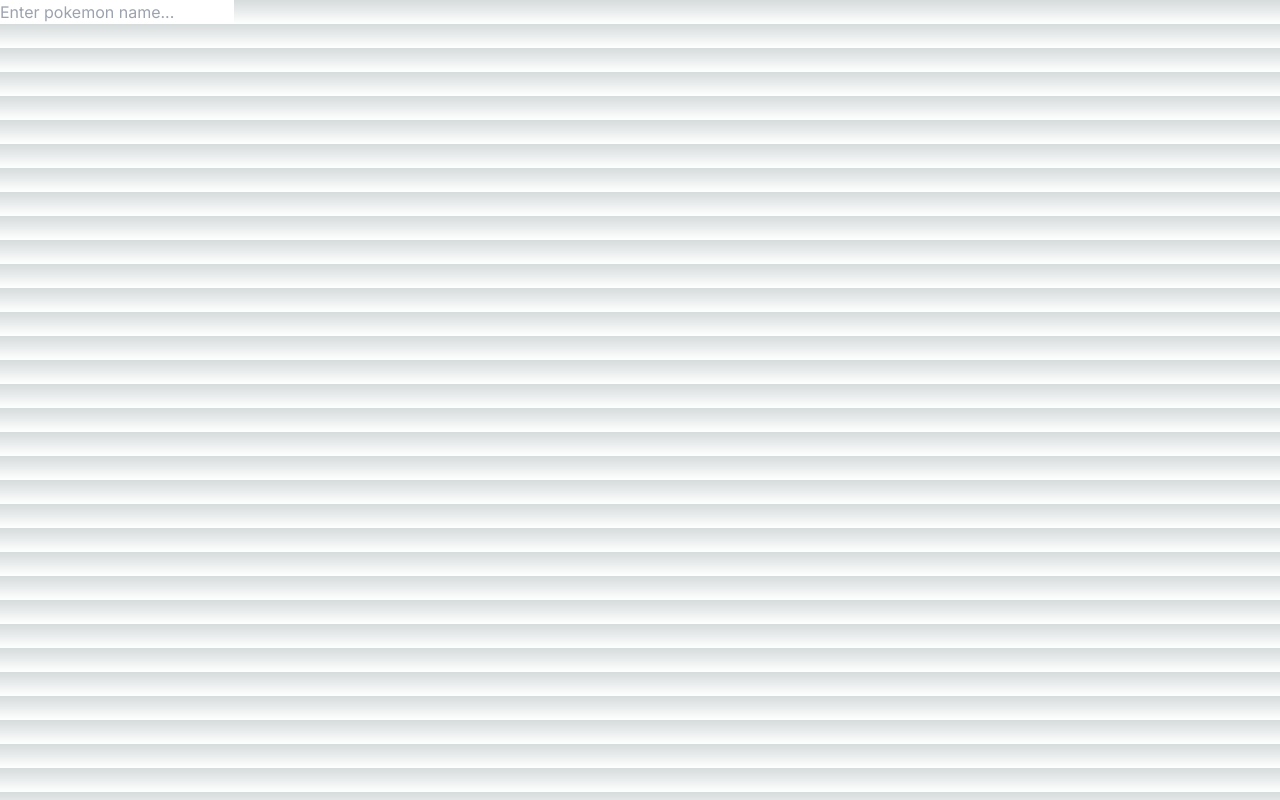
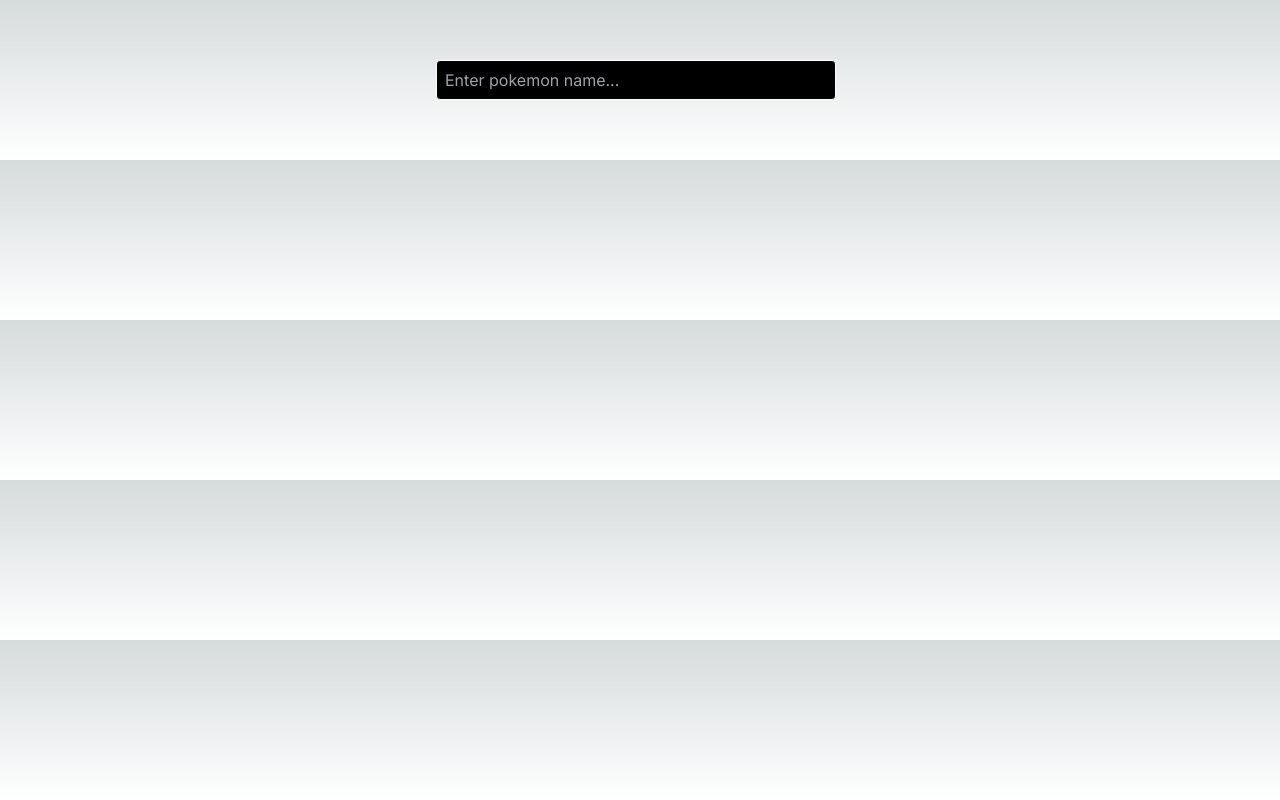
Before and after one commit to erthium/site-about-pokes, a Next.js app: page / in a window 1280 px wide. Built offline with nearby package versions, Linux system fonts and the light colour scheme.

Commit message:
Creating new style files and adding some styling for search bar

```diff
--- a/components/SearchBar.tsx
+++ b/components/SearchBar.tsx
@@ -1,6 +1,8 @@
 // Import necessary dependencies
-import React, { useState, ChangeEvent, KeyboardEvent } from 'react';
+import React, { useState, ChangeEvent, KeyboardEvent, MouseEvent, useRef, useEffect } from 'react';
 import { PokeApiService } from '../services/pokeApiService';
+// styles
+import styles from '../styles/searchbar.module.css';
 
 // Interface for SearchBarProps
 interface SearchBarProps {
@@ -11,6 +13,7 @@
 interface SearchBarState {
   inputText: string;
   suggestions: string[];
+  selectedSuggestionIndex: number;
 }
 
 // SearchBar component
@@ -19,8 +22,10 @@
   const [state, setState] = useState<SearchBarState>({
     inputText: '',
     suggestions: [],
+    selectedSuggestionIndex: -1,
   });
 
+  const suggestionsRef = useRef<HTMLDivElement>(null);
 
   const fetchSuggestions = async (input: string): Promise<string[]> => {
     if (input.length <= 0) return [];
@@ -33,40 +38,74 @@
     const newInputText = e.target.value;
     // Fetch suggestions based on the input (you need to implement this function)
     const newSuggestions = await fetchSuggestions(newInputText);
-    setState({ inputText: newInputText, suggestions: newSuggestions });
+    setState({ inputText: newInputText, suggestions: newSuggestions, selectedSuggestionIndex: -1});
   };
 
 
   // Function to handle key events (for selecting suggestions)
   const handleKeyDown = (e: KeyboardEvent<HTMLInputElement>) => {
     if (e.key === 'Enter') {
+      if(state.selectedSuggestionIndex !== -1){
+        onSelected(state.suggestions[state.selectedSuggestionIndex]);
+        setState({ inputText: state.suggestions[state.selectedSuggestionIndex], suggestions: [], selectedSuggestionIndex: -1});
+      }
+      else{
         onSelected(state.inputText);
-    } else if (e.key === 'ArrowDown') {
-      // Handle Arrow Down key press (you might want to highlight/select the next suggestion)
-      // For simplicity, I'm not implementing this in detail
-    } else if (e.key === 'ArrowUp') {
-      // Handle Arrow Up key press (you might want to highlight/select the previous suggestion)
-      // For simplicity, I'm not implementing this in detail
+        setState({ ...state, suggestions: [], selectedSuggestionIndex: -1});
+      }
+    }
+    else if (e.key === 'ArrowDown') {
+      e.preventDefault();
+      const newIndex = Math.min(state.selectedSuggestionIndex + 1, state.suggestions.length - 1);
+      setState({ ...state, selectedSuggestionIndex: newIndex });
+    }
+    else if (e.key === 'ArrowUp') {
+      e.preventDefault();
+      const newIndex = Math.max(state.selectedSuggestionIndex - 1, -1);
+      setState({ ...state, selectedSuggestionIndex: newIndex });
     }
   };
 
 
+  const handleSuggestionClick = (index: number) => {
+    onSelected(state.suggestions[index]);
+    setState({ inputText: state.suggestions[index], suggestions: [], selectedSuggestionIndex: -1});
+  };
+
+
+  const handleSuggestionHover = (index: number) => {
+    setState({ ...state, selectedSuggestionIndex: index });
+  };
+
+
   return (
-    <div>
+    <div className={styles.container}>
       <input
+        className={styles.input}
         type="text"
         value={state.inputText}
         placeholder="Enter pokemon name..."
-        style={{ color: 'red' }}
         onChange={handleInputChange}
         onKeyDown={handleKeyDown}
       />
-      <div>
-        {/* Suggestions */}
-        {state.suggestions.map((suggestion, index) => (
-          <div key={index}>{suggestion}</div>
-        ))}
-      </div>
+      {state.suggestions.length > 0 && (
+        <div ref={suggestionsRef} className={styles.suggestionContainer}>
+          {/* Suggestions */}
+          {state.suggestions.map((suggestion, index) => (
+            <div
+            className={styles.suggestionItem}
+            key={index}
+            onClick={() => handleSuggestionClick(index)}
+            onMouseEnter={() => handleSuggestionHover(index)}
+            style={{
+              backgroundColor: index === state.selectedSuggestionIndex ? '#333' : 'black',
+            }}
+            >
+              {suggestion}
+            </div>
+          ))}
+        </div>
+      )}
     </div>
   );
 };
--- a/services/pokeApiService.ts
+++ b/services/pokeApiService.ts
@@ -1,4 +1,3 @@
-
 const BASE_URL = 'http://localhost:3000';
 
 const fetchData = async (endpoing: string, parameter: any) => {
--- /dev/null
+++ b/styles/searchbar.module.css
@@ -0,0 +1,55 @@
+.container {
+    position: relative;
+    display: flex;
+    align-items: center;
+    justify-content: center;
+    padding-top: 60px;
+    padding-bottom: 60px;
+}
+
+.input {
+    color: white;
+    background: black;
+    /* width will be either fixed to pixels, if it's too less then takes the entire space*/
+    width: calc(min(100%, 400px));
+    height: 40px;
+    padding: 8px;
+    margin-right: 8px; /* Add some spacing between input and suggestions */
+    /* add some black borders and then white borders on the egdes*/
+    border-radius: 4px;
+    border: white 1px solid;
+}
+
+.suggestionContainer {
+    border: 1px solid #ccc;
+    z-index: 1;
+    flex-direction: column; /* Display suggestions in a column */
+    max-height: 200px; /* Limit the height of the suggestion container */
+    overflow-y: auto; /* Enable vertical scrolling if suggestions exceed max height */
+    width: calc(min(100%, 400px) * 0.8);
+    /*suggestion container will be below the .input*/
+    position: absolute;
+    top: 100%;
+    left: 0;
+    right: 0;
+    margin: 0 auto;
+    background-color: black;
+    border-radius: 4px;
+}
+
+.suggestionItem {
+    padding: 8px;
+    cursor: pointer;
+    color: white;
+    background: black;
+    border-bottom: 1px solid #ccc; /* Add a grey bottom border */
+    /*add highlight/hover color*/
+}
+
+.suggestionItem:hover {
+    background-color: #333;
+}
+
+.suggestionItem:last-child {
+    border-bottom: none; /* Remove the border from the last suggestion */
+}
```
Also changed, not shown: styles/general.module.css (added), styles/pokedata.module.css (added).
